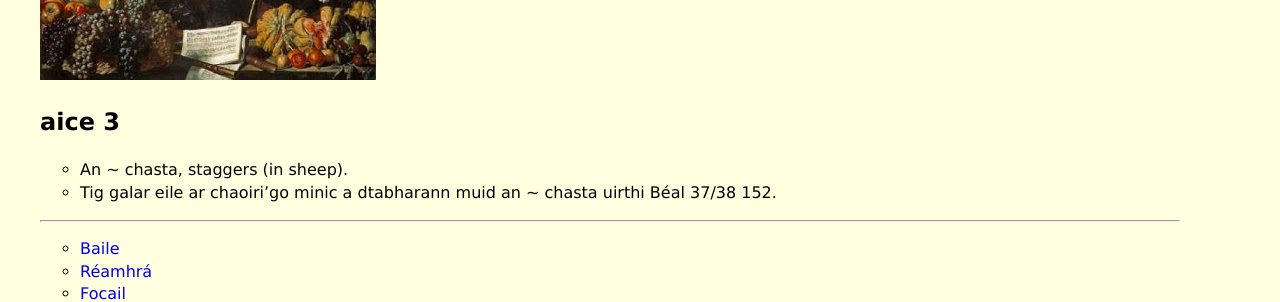
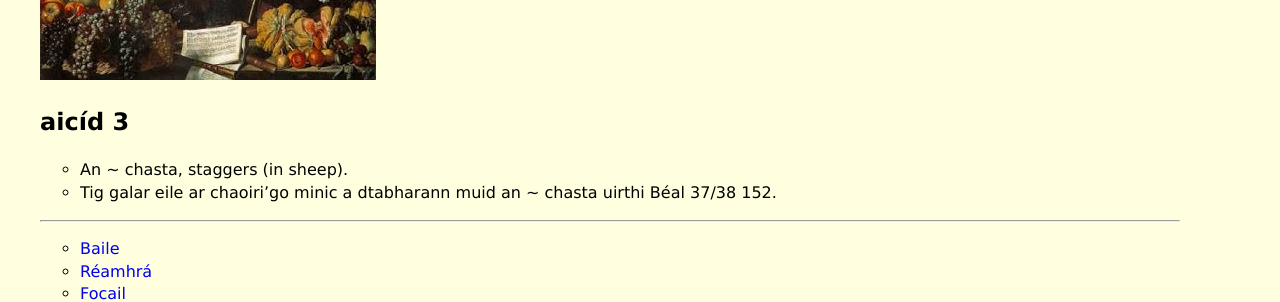
Before and after one commit to pmcu/cnuas-teileann, a Jekyll site: the page built from _focail/aicid-3.md, in a window 1280 px wide. Shown: the part 344-646 px from the top of the page. Built offline with Jekyll 4.4.1, drawn with Linux system fonts in a browser that asks for light colours.

Commit message:
Update aicid-3.md

```diff
--- a/_focail/aicid-3.md
+++ b/_focail/aicid-3.md
@@ -7,7 +7,7 @@ rann: ainmfhocal
 bearla: vicinity
 udar: "Úna M. Uí Bheirn"
 ---
-## aice 3
+## aicíd 3
 
 * An ~ chasta, staggers (in sheep).
 *  Tig galar eile ar chaoiri'go minic a dtabharann muid an ~ chasta uirthi Béal 37/38 152.
```
